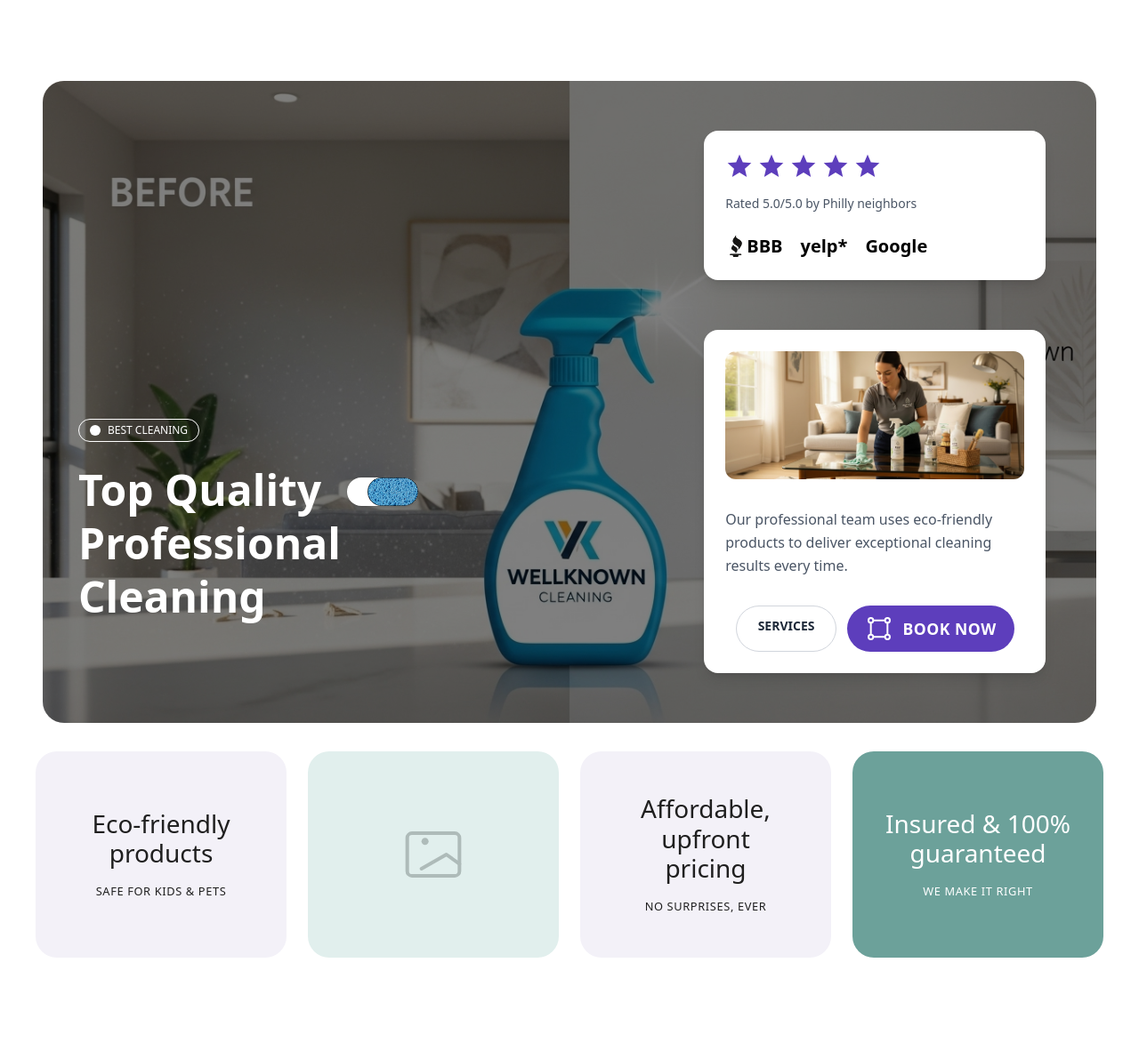
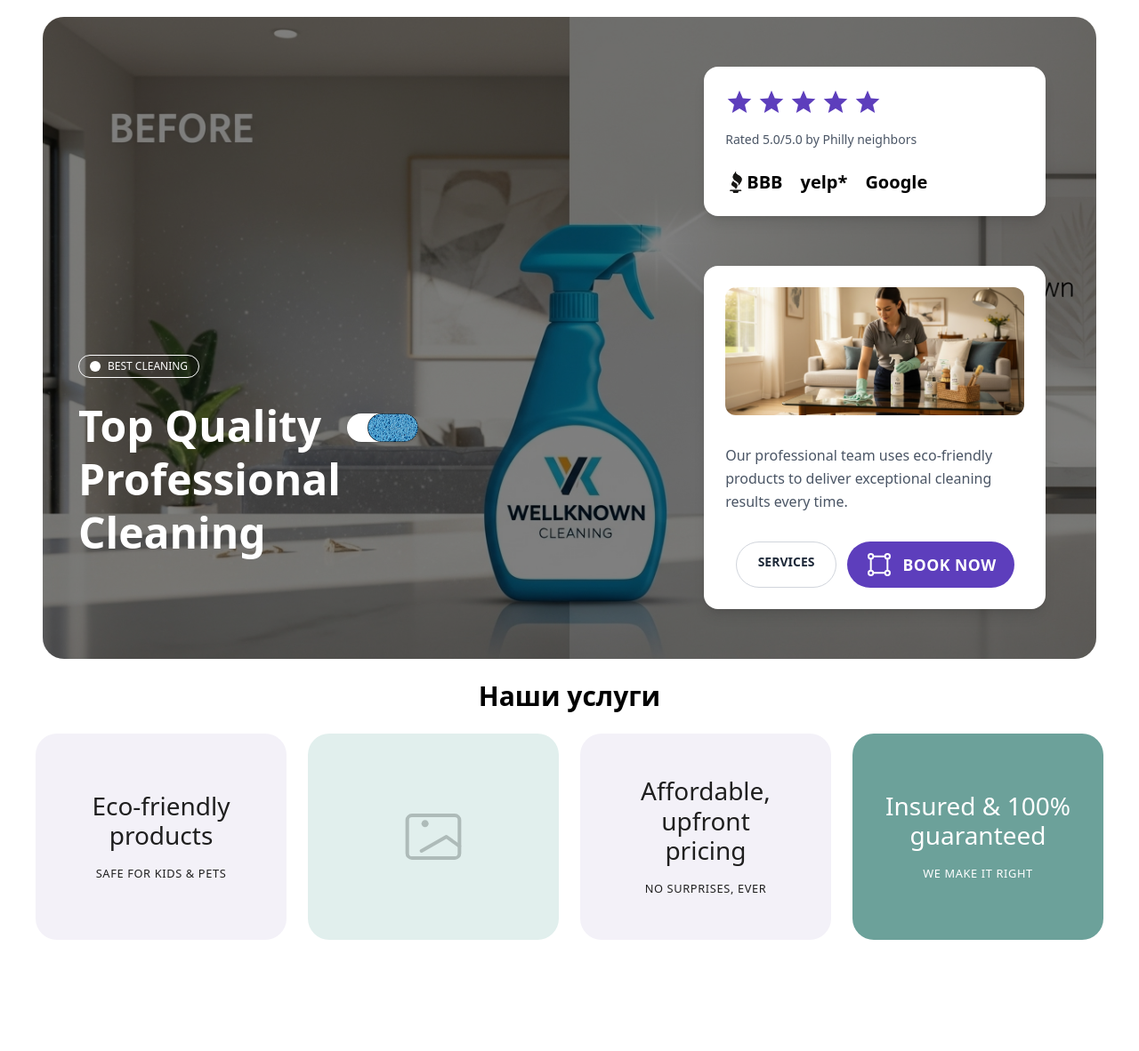
Before and after one commit to Web-serfer/astro_cleaning, an Astro site: page / in a window 1280 px wide. Shown: the part 85-1267 px from the top of the page at 89% size. Built offline with nearby package versions, Linux system fonts and the light colour scheme; Astro itself is replaced by a stand-in of ours.

Commit message:
22/10/25

```diff
--- a/src/components/home/hero/Hero.astro
+++ b/src/components/home/hero/Hero.astro
@@ -9,7 +9,7 @@
 ---
 
 <!-- hero section -->
-<header class="section-hero font-sans">
+<section aria-labelledby="hero-heading" class="section-hero">
     <div class="container-sm">
         <div class="relative rounded-3xl p-8 sm:p-10 overflow-hidden" style="min-height: 500px;">
             <Image
@@ -25,7 +25,7 @@
                     <!-- Левая колонка -->
                     <div class="lg:col-span-3 flex flex-col items-center text-center lg:items-start lg:text-left md:pb-12">
                         <Tag text={heroData.tag.text} />
-                        <h1 class="text-2xl sm:text-4xl lg:text-5xl font-bold text-white v-gap-md leading-tight max-w-lg">
+                        <h1 id="hero-heading" class="text-2xl sm:text-4xl lg:text-5xl font-bold text-white v-gap-md leading-tight max-w-lg">
                             {heroData.heading.title}
                             <span
                                 class="inline-flex justify-end items-baseline ml-4 bg-white rounded-full shadow"
@@ -50,12 +50,12 @@
             </div>
         </div>
     </div>
-</header>
+</section>
 
 <!-- services cards -->
-<section aria-labelledby="services-heading" class="px-6 mt-lg">
+<section aria-labelledby="services-heading" class="px-6 mt-md">
     <div class="container-sm">
-        <h2 id="services-heading" class="sr-only">Наши услуги</h2>
+        <h2 id="services-heading" class="text-2xl sm:text-3xl font-bold mb-md text-center">Наши услуги</h2>
         <div class="grid grid-cols-1 sm:grid-cols-2 lg:grid-cols-4 gap-6">
             {heroData.servicesCards.map(card => (
                 <div
--- a/src/layouts/Layout.astro
+++ b/src/layouts/Layout.astro
@@ -36,7 +36,7 @@
     <body class="flex flex-col min-h-screen">
         <Header />
         <ScrollToTopButton />
-            <main class="pt-20">
+            <main class="pt-12">
                 <slot />
             </main>
         <Footer />
--- a/src/pages/index.astro
+++ b/src/pages/index.astro
@@ -21,5 +21,5 @@
   <HowItWorks />
   <PricingTeaser />
   <Testimonials client:visible />
-    <ServiceArea />
+  <ServiceArea />
 </Layout>
--- a/src/styles/global.css
+++ b/src/styles/global.css
@@ -89,7 +89,8 @@
 
 /* Стили для размеров секций */
 .section-hero {
-  padding: var(--v-gap-3xl) 0.5rem 0 0.5rem;
+  padding: var(--v-gap-2xl) 0.5rem 0 0.5rem;
+  margin-top: -2.5rem; /* Поднимаем Hero секцию ближе к Header */
 }
 
 @media (min-width: 640px) {
```
